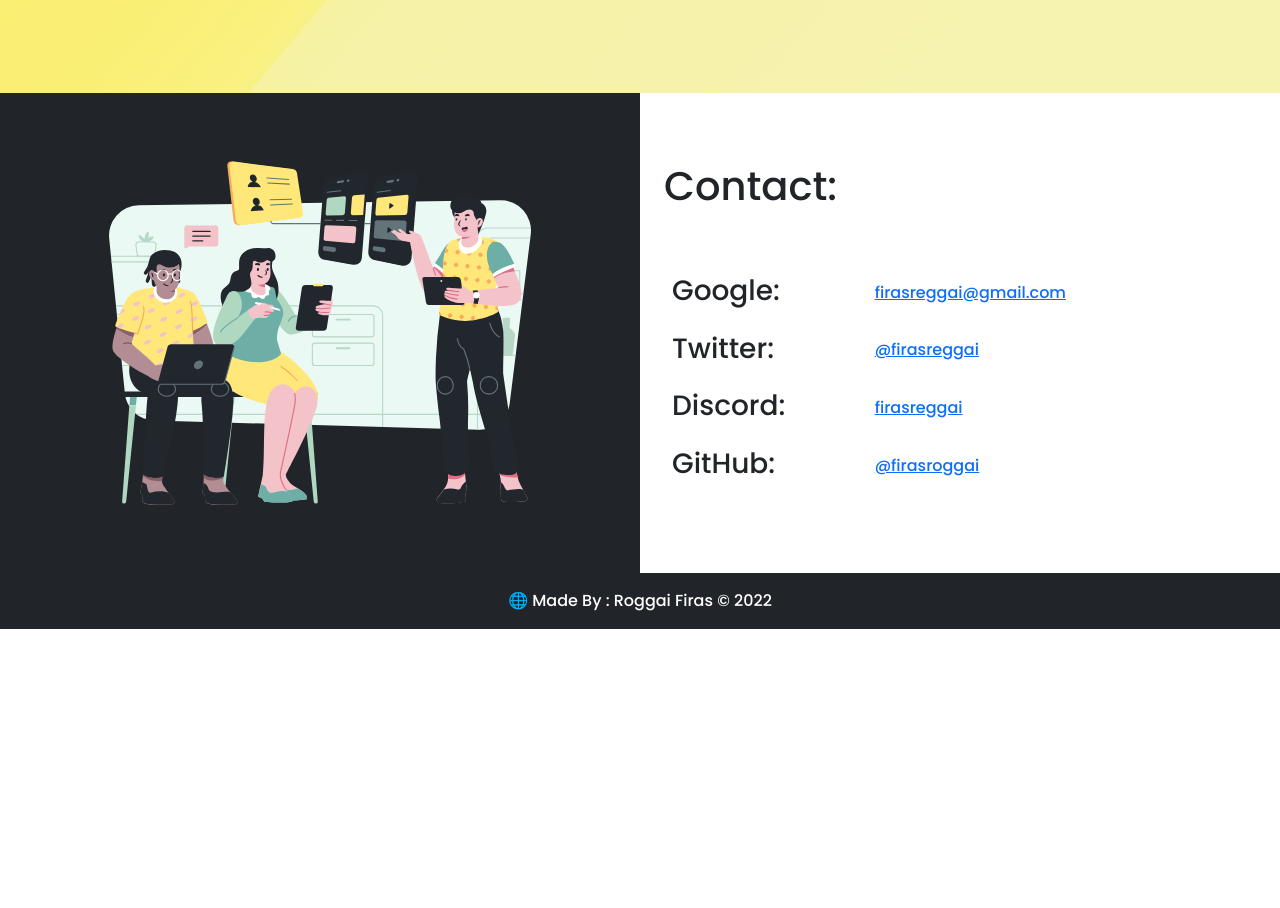
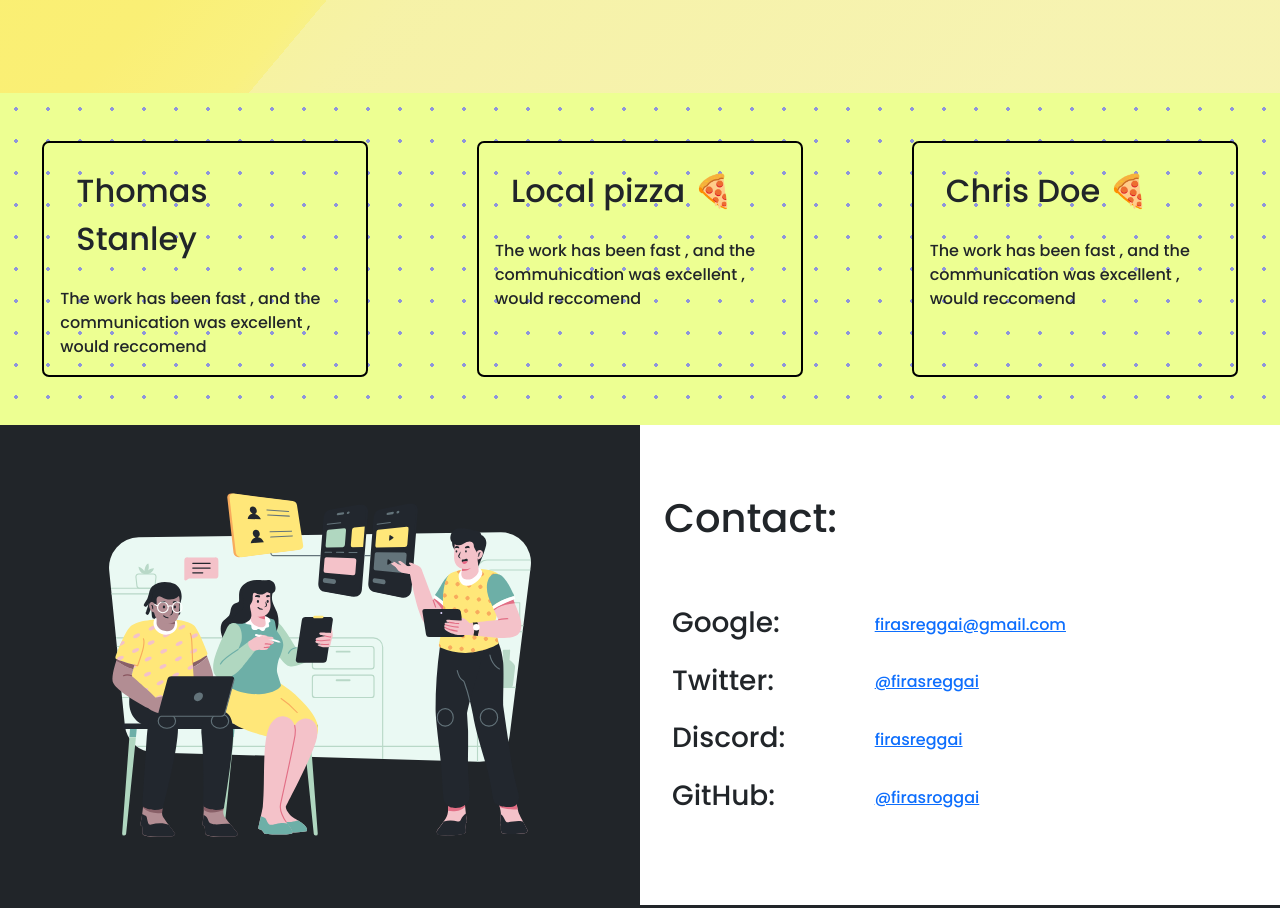
Before and after one commit to firasRoggai/portfolioProject, a website built with Vite: page index.html in a window 1280 px wide. Shown: the part 1422-2330 px from the top of the page. Before the commit the page ends 2051 px from the top, so only its background shows below. Built offline with nearby package versions, Linux system fonts and the light colour scheme.

Commit message:
added a feedback section

```diff
--- a/index.html
+++ b/index.html
@@ -11,13 +11,10 @@
       rel="stylesheet"
       href="./node_modules/bootstrap/dist/css/bootstrap.css"
     />
+    <link rel="stylesheet" href="./node_modules/bootstrap-icons/icons">
     <!-- end of style links -->
   </head>
   <body>
-    <!-- Blob -->
-  <div class="blob">
-    <img src="./style/blob.svg">
-  </div>
     <header class="row g-0" >
       <section class="content-section col text w-50">
         <div class="text-container py-5 py-md-0">
@@ -134,6 +131,33 @@
           </div>
         </div>
       </section>
+      <section class="skills">
+        <div class="skills-container my-5 row justify-content-around">
+          <div class="skill-box px-3 py-3 col-3">
+            <div class="skill-small-box p-2 px-3">
+              Thomas Stanley
+            </div>
+            <div class="mb-0 mt-3  px-0">
+              The work has been fast , and the communication was excellent , would reccomend
+            </div>
+        </div>
+          <div class="skill-box px-3 py-3 col-3">
+            <div class="skill-small-box p-2 px-3">
+              Local pizza 🍕
+            </div>
+            <div class="mb-0 mt-3  px-0">
+              The work has been fast , and the communication was excellent , would reccomend
+            </div>
+        </div>
+          <div class="skill-box px-3 py-3 col-3">
+            <div class="skill-small-box p-2 px-3">
+              Chris Doe 🍕
+            </div>
+            <div class="mb-0 mt-3  px-0">
+              The work has been fast , and the communication was excellent , would reccomend
+            </div>
+        </div>
+      </section>
       <section class="row g-0 contact"  >
         <div class="img-section col-md col-12 bg-dark">
           <img
--- a/package.json
+++ b/package.json
@@ -15,6 +15,7 @@
     "vite": "^3.2.0"
   },
   "dependencies": {
-    "bootstrap": "^5.2.2"
+    "bootstrap": "^5.2.2",
+    "bootstrap-icons": "^1.10.3"
   }
 }
--- a/style/main.scss
+++ b/style/main.scss
@@ -8,19 +8,7 @@
   font-family: "Poppins", sans-serif;
   list-style: none;
 }
-.blob {
-  position: fixed;
-  top:-350px;
-  left: -250px;
-  z-index: -1;
-  border-radius : 50%;
-  height :80vh;
-  width :80vh;
-  background: #ffe347;
-  @media screen and (max-width: 900px){
-    display: none;
-  }
-}
+
 .heighlight {
   border-bottom: dotted rgb(165, 164, 164) 2px;
 }
@@ -66,15 +54,33 @@ body {
     line-height: 2.3rem;
   }
   width: 88%;
-  @media screen and (max-width : 900px) {
+  @media screen and (max-width: 900px) {
     h1 {
-        font-size: 3.1rem;
-        padding: 1rem 0rem;
+      font-size: 3.1rem;
+      padding: 1rem 0rem;
     }
     p {
-        font-size: 1rem;
+      font-size: 1rem;
     }
+  }
 }
+// skills:
+.skills {
+  width: 100%;
+  overflow: hidden;
+  background-image: radial-gradient(rgba(108, 110, 245, 0.73) 2px, transparent 2px);
+  background-size: 32px 32px;
+  background-color: rgba(224, 255, 71, 0.59);
+  // overflow-x: scroll;
+}
+.skill-box {
+  border: 2px solid black;
+  border-radius: 7px;
+  .skill-small-box {
+    display: inline-block;
+    font-size: 2rem;
+    border-radius: 5px;
+  }
 }
 
 .contact {
```
Also changed, not shown: assets/style/main.css, 2 other files.
